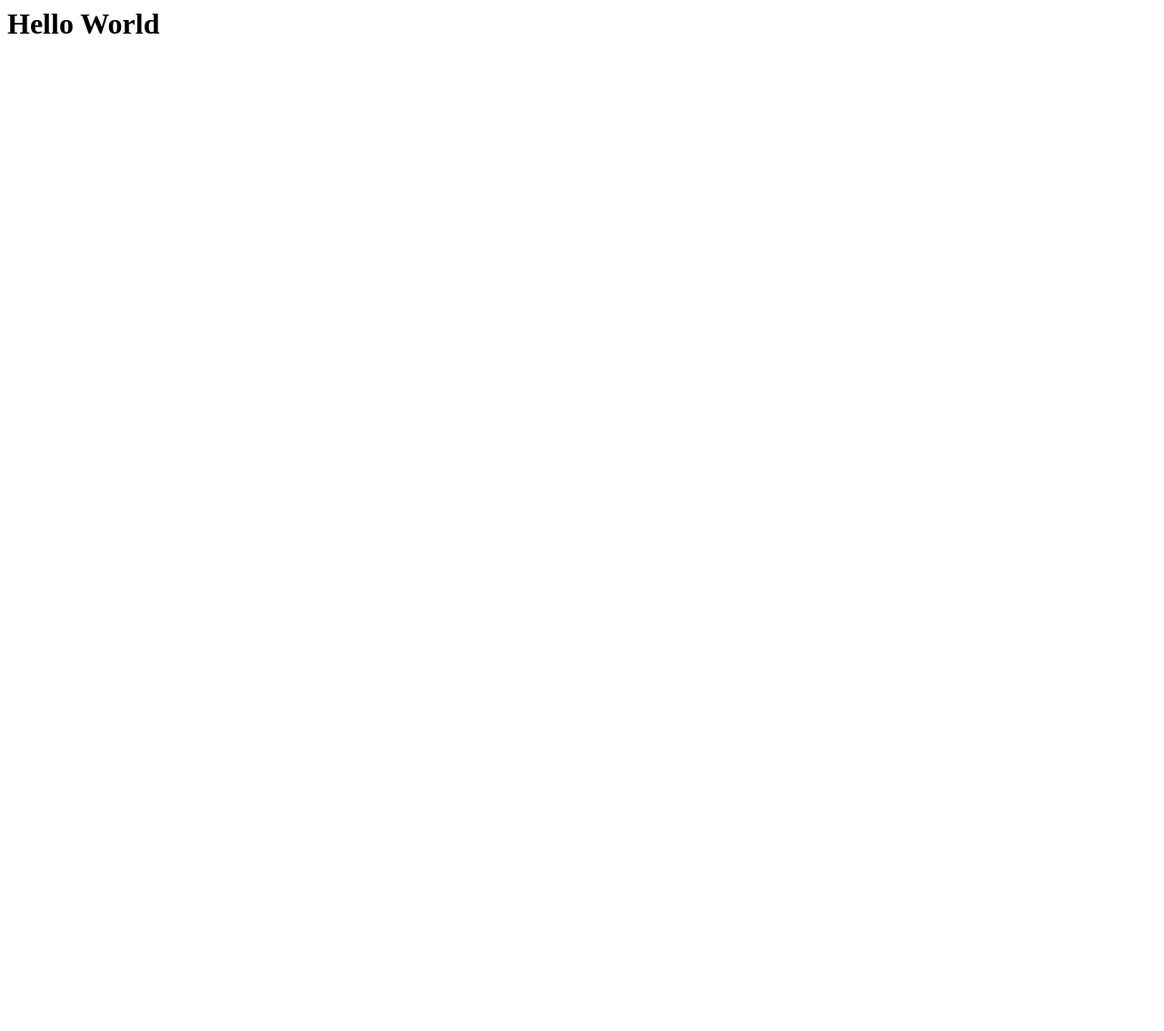
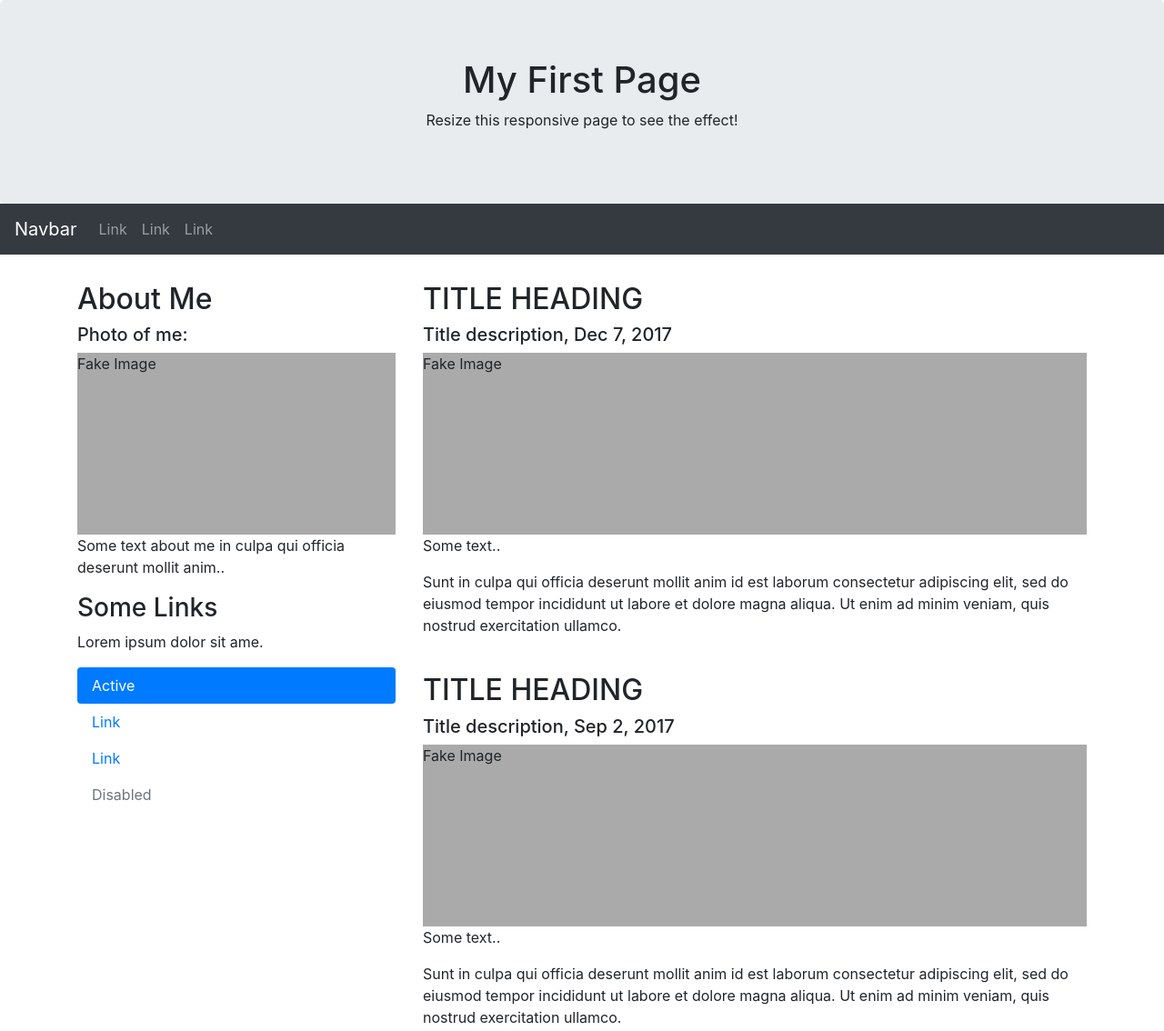
Before and after one commit to sanjoybijoy/me, a plain HTML site: page index.html in a window 1280 px wide. Shown: the top 1134 px of the page at 91% size. Before the commit the page ends 800 px from the top, so only its background shows below. Drawn offline with nearby package versions, Linux system fonts and the light colour scheme.

Commit message:
Update index.html

```diff
--- a/index.html
+++ b/index.html
@@ -1 +1,91 @@
-<h1>Hello World</h1>
+<!DOCTYPE html>
+<html lang="en">
+<head>
+  <title>Bootstrap 4 Website Example</title>
+  <meta charset="utf-8">
+  <meta name="viewport" content="width=device-width, initial-scale=1">
+  <link rel="stylesheet" href="https://maxcdn.bootstrapcdn.com/bootstrap/4.1.3/css/bootstrap.min.css">
+  <script src="https://ajax.googleapis.com/ajax/libs/jquery/3.3.1/jquery.min.js"></script>
+  <script src="https://cdnjs.cloudflare.com/ajax/libs/popper.js/1.14.3/umd/popper.min.js"></script>
+  <script src="https://maxcdn.bootstrapcdn.com/bootstrap/4.1.3/js/bootstrap.min.js"></script>
+  <style>
+  .fakeimg {
+      height: 200px;
+      background: #aaa;
+  }
+  </style>
+</head>
+<body>
+
+<div class="jumbotron text-center" style="margin-bottom:0">
+  <h1>My First Page</h1>
+  <p>Resize this responsive page to see the effect!</p>
+</div>
+
+<nav class="navbar navbar-expand-sm bg-dark navbar-dark">
+  <a class="navbar-brand" href="#">Navbar</a>
+  <button class="navbar-toggler" type="button" data-toggle="collapse" data-target="#collapsibleNavbar">
+    <span class="navbar-toggler-icon"></span>
+  </button>
+  <div class="collapse navbar-collapse" id="collapsibleNavbar">
+    <ul class="navbar-nav">
+      <li class="nav-item">
+        <a class="nav-link" href="#">Link</a>
+      </li>
+      <li class="nav-item">
+        <a class="nav-link" href="#">Link</a>
+      </li>
+      <li class="nav-item">
+        <a class="nav-link" href="#">Link</a>
+      </li>
+    </ul>
+  </div>
+</nav>
+
+<div class="container" style="margin-top:30px">
+  <div class="row">
+    <div class="col-sm-4">
+      <h2>About Me</h2>
+      <h5>Photo of me:</h5>
+      <div class="fakeimg">Fake Image</div>
+      <p>Some text about me in culpa qui officia deserunt mollit anim..</p>
+      <h3>Some Links</h3>
+      <p>Lorem ipsum dolor sit ame.</p>
+      <ul class="nav nav-pills flex-column">
+        <li class="nav-item">
+          <a class="nav-link active" href="#">Active</a>
+        </li>
+        <li class="nav-item">
+          <a class="nav-link" href="#">Link</a>
+        </li>
+        <li class="nav-item">
+          <a class="nav-link" href="#">Link</a>
+        </li>
+        <li class="nav-item">
+          <a class="nav-link disabled" href="#">Disabled</a>
+        </li>
+      </ul>
+      <hr class="d-sm-none">
+    </div>
+    <div class="col-sm-8">
+      <h2>TITLE HEADING</h2>
+      <h5>Title description, Dec 7, 2017</h5>
+      <div class="fakeimg">Fake Image</div>
+      <p>Some text..</p>
+      <p>Sunt in culpa qui officia deserunt mollit anim id est laborum consectetur adipiscing elit, sed do eiusmod tempor incididunt ut labore et dolore magna aliqua. Ut enim ad minim veniam, quis nostrud exercitation ullamco.</p>
+      <br>
+      <h2>TITLE HEADING</h2>
+      <h5>Title description, Sep 2, 2017</h5>
+      <div class="fakeimg">Fake Image</div>
+      <p>Some text..</p>
+      <p>Sunt in culpa qui officia deserunt mollit anim id est laborum consectetur adipiscing elit, sed do eiusmod tempor incididunt ut labore et dolore magna aliqua. Ut enim ad minim veniam, quis nostrud exercitation ullamco.</p>
+    </div>
+  </div>
+</div>
+
+<div class="jumbotron text-center" style="margin-bottom:0">
+  <p>Footer</p>
+</div>
+
+</body>
+</html>
```
